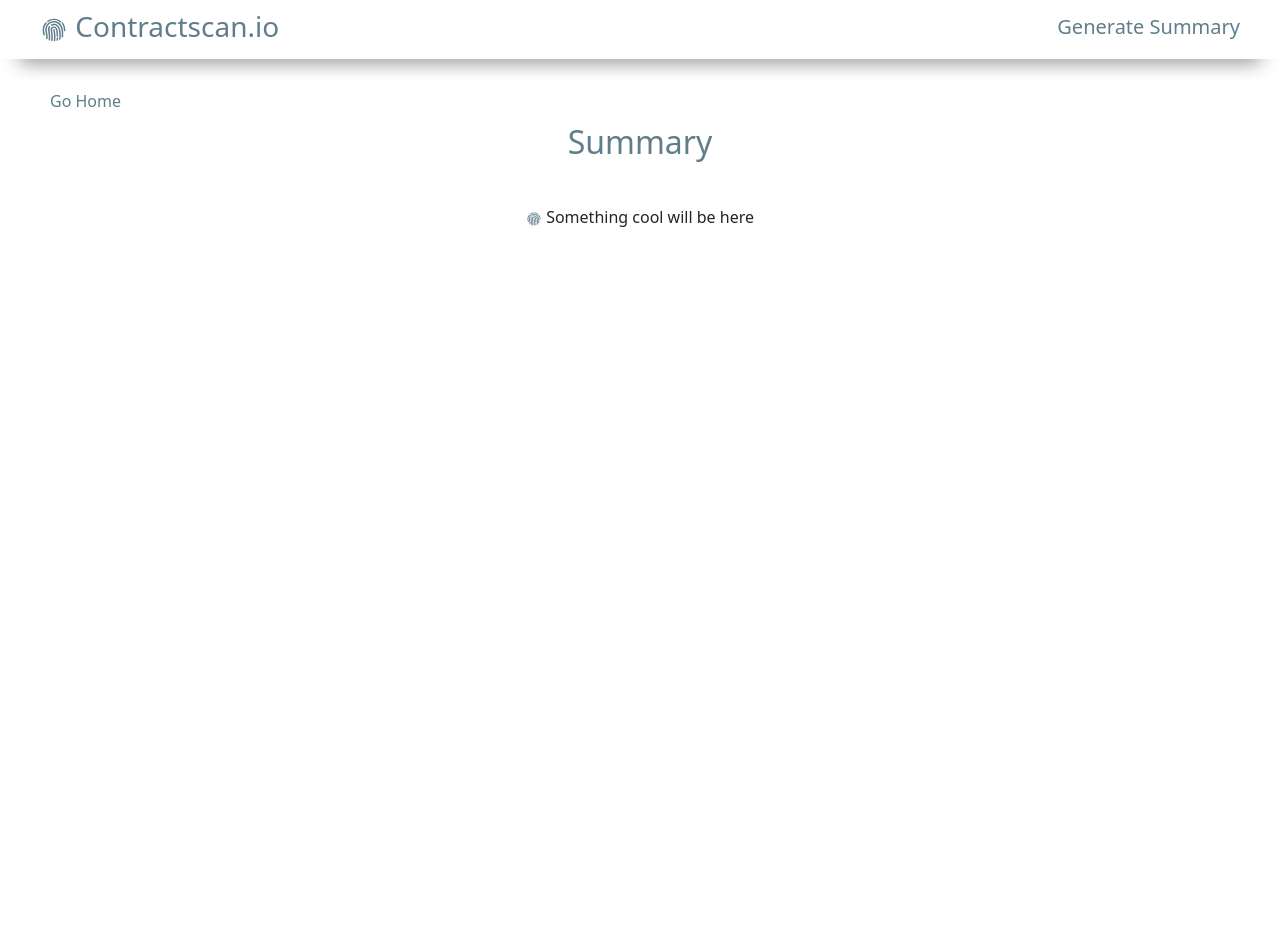
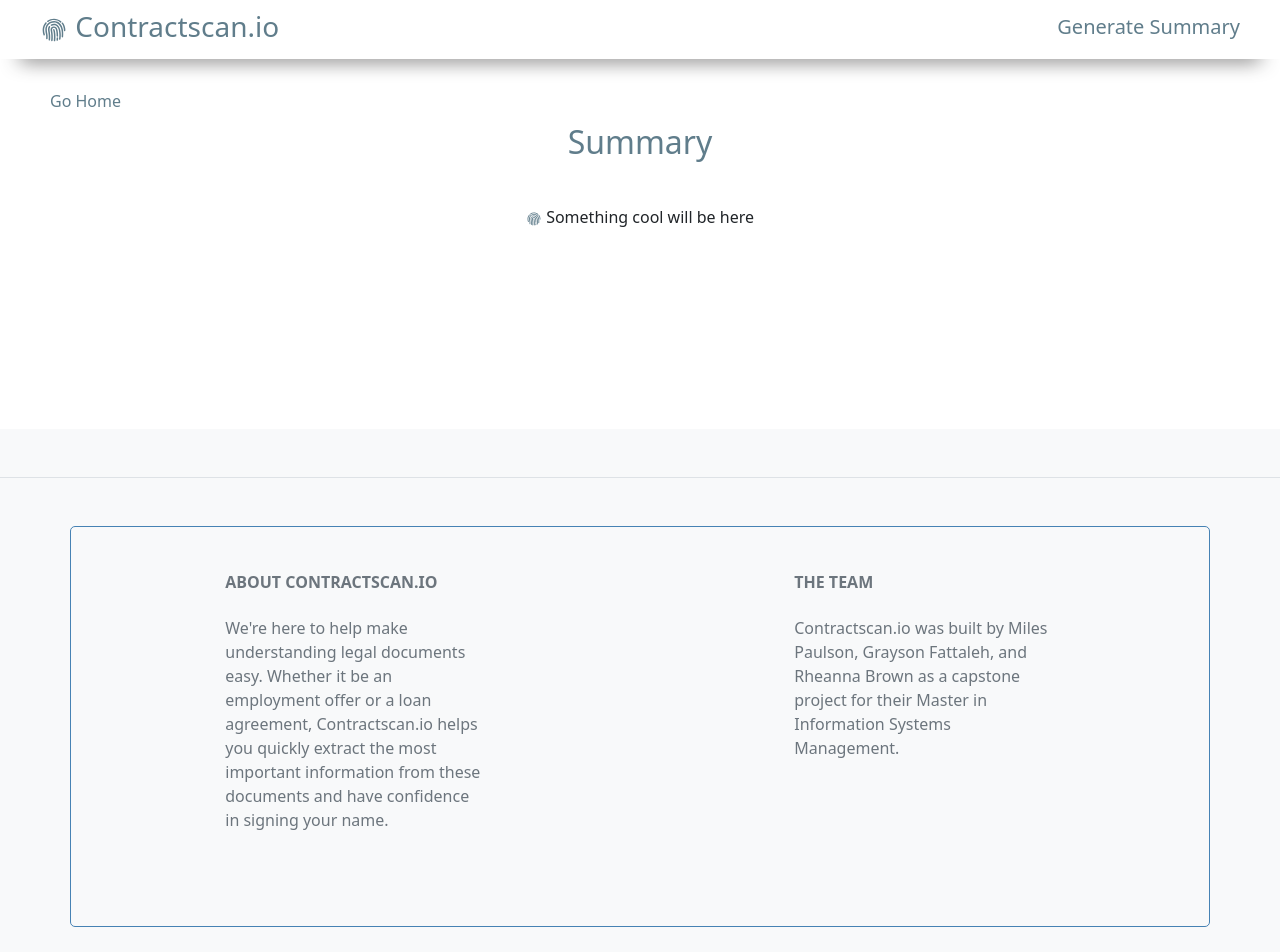
Before and after one commit to milespaulson6/contractscanio, a React (Create React App) app: page /PresentSummary in a window 1280 px wide. Shown: the top 952 px of the page. Before the commit the page ends 800 px from the top, so only its background shows below. Built offline with nearby package versions, Linux system fonts and the light colour scheme.

Commit message:
added footer

```diff
--- a/package.json
+++ b/package.json
@@ -10,8 +10,8 @@
     "axios": "^1.2.5",
     "bootstrap": "^5.2.3",
     "buffer": "^6.0.3",
+    "mdb-react-ui-kit": "^5.1.0",
     "react": "^18.2.0",
-    "react-aws-s3": "^1.5.0",
     "react-dom": "^18.2.0",
     "react-dropzone": "^14.2.3",
     "react-dropzone-s3-uploader": "^1.1.0",
@@ -45,5 +45,8 @@
       "last 1 firefox version",
       "last 1 safari version"
     ]
+  },
+  "devDependencies": {
+    "webpack": "^5.75.0"
   }
 }
--- a/src/App.js
+++ b/src/App.js
@@ -4,6 +4,7 @@ import Header from './components/Header';
 import Home from './components/Home';
 import GenerateSummary from './components/GenerateSummary';
 import PresentSummary from './components/PresentSummary';
+import Footer from './components/Footer';
 
 const App = () => {
   return (
@@ -25,7 +26,7 @@ const App = () => {
         {/* Add present summary component */}
         <Route path='/PresentSummary' element = {<PresentSummary />} />
       </Routes>
-
+      <Footer />
     </Router>
   );
 }
--- a/src/components/Dropzone.js
+++ b/src/components/Dropzone.js
@@ -4,20 +4,7 @@ import {IoMdCloudUpload, IoIosClose} from "react-icons/io";
 
 import {uploadFile} from 'react-s3';
 import S3FileUpload from 'react-s3';
-import S3 from 'react-aws-s3';
 import AWS from 'aws-sdk'
-// import {
-//   getSignedUrl,
-//   S3RequestPresigner,
-// } from "@aws-sdk/s3-request-presigner";
-// import { parseUrl } from "@aws-sdk/url-parser";
-// import { formatUrl } from "@aws-sdk/util-format-url";
-// import { Hash } from "@aws-sdk/hash-node";
-
-https://contractscaniobucket.s3.amazonaws.com/contracts/
-
-//import {Buffer} from 'buffer';
-window.Buffer = window.Buffer || require("buffer").Buffer;
 
 const config = {
   bucketName: 'contractscaniobucket',
@@ -27,8 +14,6 @@ const config = {
   secretAccessKey: 'ukuJ1STwb/gilrMB7iT+3/eoJIsvy7EQFKG+ydS6',
   s3Url: 'https://contractscaniobucket.s3.amazonaws.com/'
 }
-
-
 
 function Dropzone({ open }) {
     const { getRootProps, getInputProps, isDragActive, acceptedFiles } =
--- /dev/null
+++ b/src/components/Footer.js
@@ -0,0 +1,40 @@
+import React from 'react';
+import { MDBFooter, MDBContainer, MDBRow, MDBCol } from 'mdb-react-ui-kit';
+
+export default function App() {
+  return (
+    <MDBFooter bgColor='light' className='text-center text-lg-start text-muted'>
+      <section className='d-flex justify-content-center justify-content-lg-between p-4 border-bottom'>
+      </section>
+
+      <section className=''>
+        <MDBContainer className='text-center text-md-start mt-5'>
+          <MDBRow className='mt-3'>
+            <MDBCol md="5" lg="4" xl="3" className='mx-auto mb-5'>
+              <h6 className='text-uppercase fw-bold mb-4'>
+                About Contractscan.io
+              </h6>
+              <p>
+                We're here to help make understanding legal documents easy. Whether it be an employment offer
+                or a loan agreement, Contractscan.io helps you quickly extract the most important information
+                from these documents and have confidence in signing your name.
+              </p>
+            </MDBCol>
+
+            <MDBCol md="4" lg="3" xl="3" className='mx-auto mb-md-0 mb-4'>
+              <h6 className='text-uppercase fw-bold mb-4'>The Team</h6>
+              <p>
+                Contractscan.io was built by Miles Paulson, Grayson Fattaleh, and Rheanna Brown as
+                a capstone project for their Master in Information Systems Management.
+              </p>
+            </MDBCol>
+          </MDBRow>
+        </MDBContainer>
+      </section>
+
+      <div className='text-center p-4' style={{ backgroundColor: 'rgba(0, 0, 0, 0.05)' }}>
+        © 2023 Copyright: Contractscan.io
+      </div>
+    </MDBFooter>
+  );
+}
--- a/src/components/GenerateSummary.js
+++ b/src/components/GenerateSummary.js
@@ -68,8 +68,8 @@ const GenerateSummary = () => {
                 <br />
                 <Link to="/PresentSummary">
                         <Button color='#abd4ff' text='Generate Summary' />
-                    </Link>
-
+                </Link>
+                <div style={{ marginBottom: "200px" }}></div>
             </div>
         </div>
     )
--- a/src/components/Home.js
+++ b/src/components/Home.js
@@ -20,33 +20,25 @@ const Home = () => {
           <br />
           <br />
           <img src={documentimg} alt="document" />
-          <br />
-          <br />
-          <br />
+          <div style={{ marginBottom: "100px" }}></div>
         </div>
         <div>
           <h4><IoIosFingerPrint className="textColor" /> Presents summary information in a page-by-page format</h4>
           <br />
           <img className="image" src={summaryimg} alt="summary" />
-          <br />
-          <br />
-          <br />
-          <br />
-          <br />
+          <div style={{ marginBottom: "120px" }}></div>
         </div>
         <div>
           <h4><IoIosFingerPrint className="textColor" /> Gives you the confidence in understanding a document before you sign</h4>
           <br />
           <img src={handshakeimg} alt="handshake" />
-          <br />
-
+          <div style={{ marginBottom: "25px" }}></div>
         </div>
         <br />
         <Link to="/GenerateSummary">
           <Button color='#abd4ff' text='Get started' />
         </Link>
-        <br />
-        <br />
+        <div style={{ marginBottom: "200px" }}></div>
       </div>
     </div>
   );
--- a/src/components/PresentSummary.js
+++ b/src/components/PresentSummary.js
@@ -1,8 +1,33 @@
-import React from "react";
+import React, {Component} from "react";
 import { Link } from 'react-router-dom'
 import {IoIosFingerPrint} from "react-icons/io";
+import ReactS3 from "react-s3";
+window.Buffer = window.Buffer || require("buffer").Buffer;
 
-const PresentSummary = () => {
+const config = {
+    bucketName: 'contractscaniobucket',
+    dirName: 'contracts',
+    region: 'us-east-1',
+    //accessKeyId: 'AKIAV5TSQ3FNSZAWIPWV',
+    accessKeyId: 'AKIAV5TSQ3FNXNNSMLMY',
+    secretAccessKey: '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',
+    //secretAccessKey: 'ukuJ1STwb/gilrMB7iT+3/eoJIsvy7EQFKG+ydS6',
+    //s3Url: 'https://contractscaniobucket.s3.amazonaws.com/'
+  }
+
+class PresentSummary extends Component {
+    upload(e) {
+        console.log(e.target.files[0]);
+        ReactS3.uploadFile(e.target.files[0], config)
+            .then((data)=> {
+                console.log(data);
+            })
+            .catch((err)=> {
+                alert(err);
+            })
+    }
+
+    render() {
         return (
             <div>
                 <div style={{ marginTop: "30px", marginLeft: "50px", color: "#607d8b" }}>
@@ -14,10 +39,14 @@ const PresentSummary = () => {
                     <p><IoIosFingerPrint className="textColor" /> Something cool will be here</p>
 
                     {/* TODO: add summary stuff here */}
-
+                    {/* <div>
+                        <input type="file" onChange={this.upload} />
+                    </div>                   */}
+                    <div style={{ marginBottom: "200px" }}></div>
                 </div>
             </div>
         )
     }
+}
 
 export default PresentSummary
```
Also changed, not shown: 1 other file (tests, documents, lock files or other folders). Lines whose indentation alone changed are shown as unchanged.
